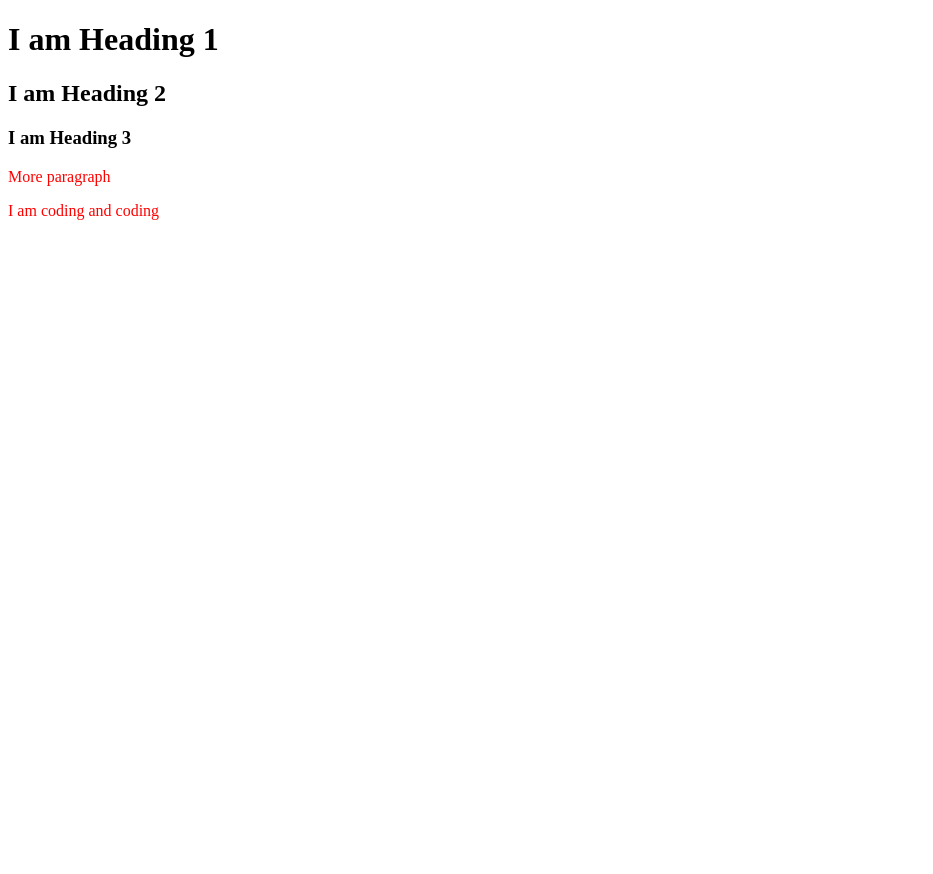
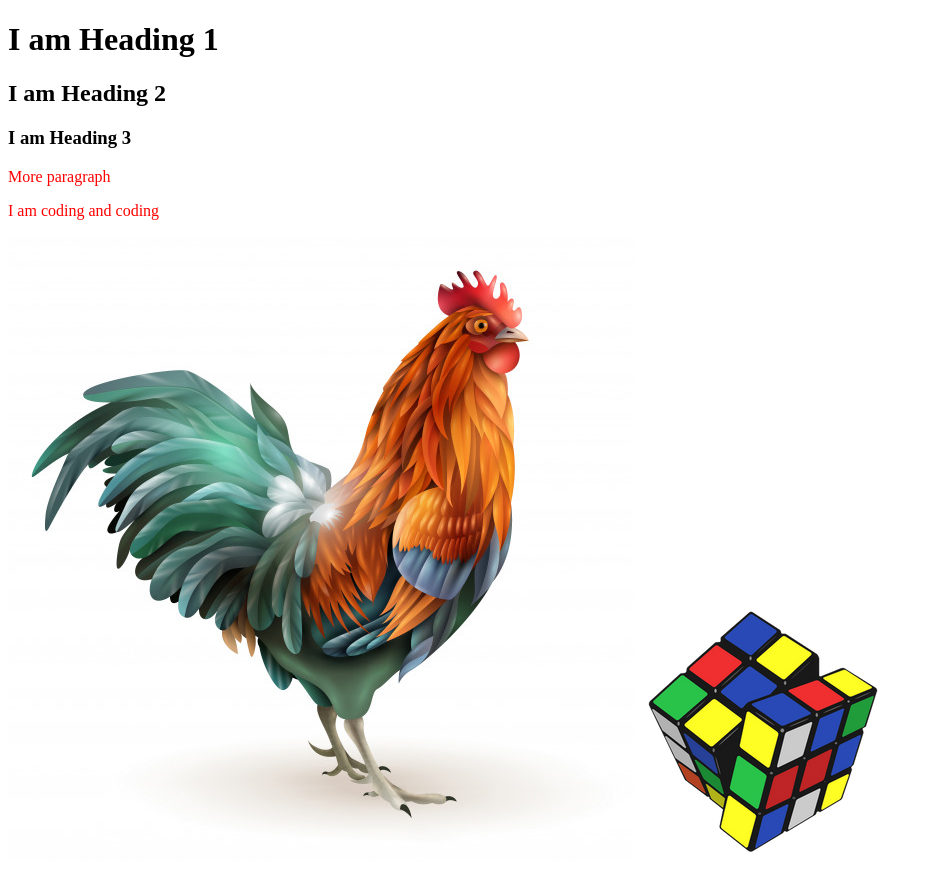
Before and after one commit to mominulhoque250/my-second-repo, a plain HTML site: page index.html in a window 1280 px wide. Shown: the whole page, without its empty margins (0-933 px from the left). Before the commit the page ends 800 px from the top, so only its background shows below. Drawn offline with Linux system fonts and the light colour scheme.

Commit message:
image added

```diff
--- a/index.html
+++ b/index.html
@@ -13,5 +13,7 @@
     <h3>I am Heading 3</h3>
     <p>More paragraph</p>
     <p>I am coding and coding</p>
+    <img src="cock.jpg" alt="">
+    <img src="cubic.png" alt="">
 </body>
 </html>
```
Also changed, not shown: cock.jpg (added), cubic.png (added).
